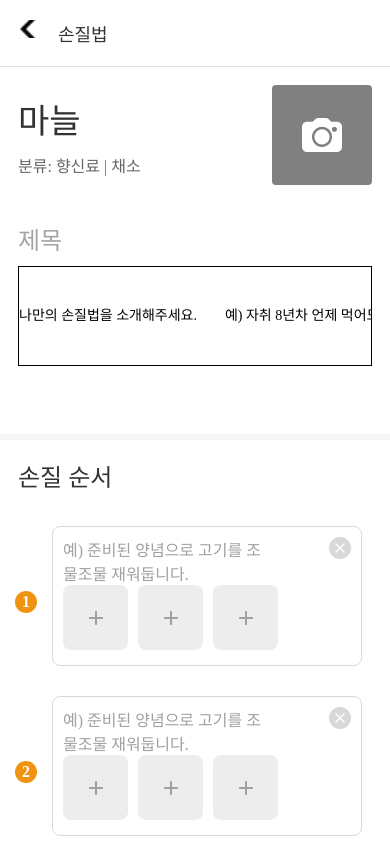
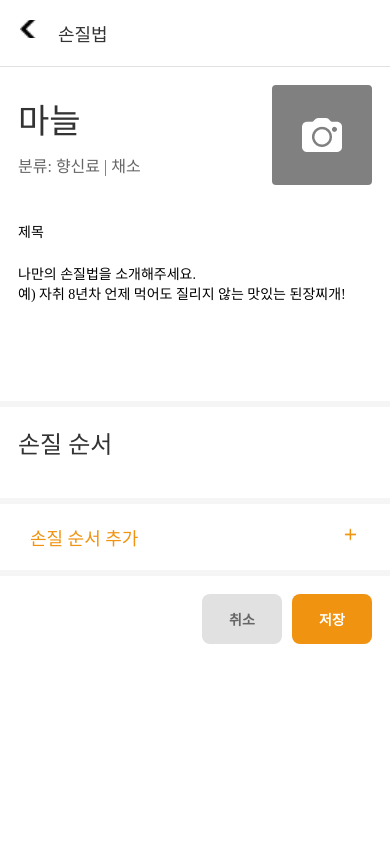
Before and after one commit to recipetalk/front-end, a React Native app: screen /PrepRegister in a window 390 px wide. Built offline with nearby package versions, Linux system fonts and the light colour scheme.

Commit message:
Feat: 손질법 redux 추가

```diff
--- a/package.json
+++ b/package.json
@@ -18,6 +18,7 @@
     "axios": "^1.3.4",
     "react": "18.2.0",
     "react-native": "0.71.1",
+    "react-native-draggable-flatlist": "^4.0.1",
     "react-native-dropdown-picker": "^5.4.4",
     "react-native-elements": "^3.4.3",
     "react-native-progress": "^5.0.0",
--- /dev/null
+++ b/src/components/organisms/Ingredients/PrepOrderItem.js
@@ -0,0 +1,150 @@
+import React, {useState} from 'react';
+import {View} from 'react-native';
+import {useDispatch} from 'react-redux';
+import styled from 'styled-components/native';
+import {deletePrep} from '../../../store/Ingredients/PrepSlice';
+
+const PrepOrderItem = props => {
+  const dispatch = useDispatch();
+  const [resText, setResText] = useState('');
+
+  const deletePreOrder = () => {
+    dispatch(deletePrep(props.item.id));
+  };
+
+  return (
+    <PrepOrderSection>
+      <PrepOrderNum>
+        <PrepOrderNumText>{props.index}</PrepOrderNumText>
+      </PrepOrderNum>
+      <PrepOrderInfo>
+        <PrepOrderHeader>
+          <PrepOrderContent>
+            <TitleInput
+              placeholder={'예) 준비된 양념으로 고기를 조물조물 재워둡니다.'}
+              multiline={true}
+              value={resText}
+              onChangeText={res => setResText(res)}
+            />
+          </PrepOrderContent>
+
+          <TouchContainer onPress={deletePreOrder}>
+            <PrepOrderCancel
+              source={require('../../../assets/images/Cancel.png')}
+            />
+          </TouchContainer>
+        </PrepOrderHeader>
+        <PrepOrderAddImage>
+          {[1, 2, 3].map(i => {
+            return (
+              <View key={i}>
+                <AddImageItem />
+                <AddImgView>
+                  <AddImg
+                    source={require('../../../assets/images/Add_g.png')}
+                  />
+                </AddImgView>
+              </View>
+            );
+          })}
+        </PrepOrderAddImage>
+      </PrepOrderInfo>
+    </PrepOrderSection>
+  );
+};
+
+const TitleInput = styled.TextInput`
+  width: 100%;
+  margin-bottom: 10px;
+  font-family: 'Pretendard Variable';
+`;
+
+const PrepOrderSection = styled.View`
+  display: flex;
+  flex-direction: row;
+  height: 140px;
+  margin: 15px;
+`;
+
+const PrepOrderNum = styled.View`
+  width: 22px;
+  height: 22px;
+  background-color: #f09311;
+  border-radius: 50px;
+  justify-content: center;
+  margin-right: 15px;
+  top: 65px;
+`;
+
+const PrepOrderNumText = styled.Text`
+  text-align: center;
+  font-style: normal;
+  font-weight: 700;
+  font-size: 16px;
+  font-family: 'Pretendard Variable';
+
+  color: #ffffff;
+`;
+
+const PrepOrderInfo = styled.View`
+  display: flex;
+  flex-direction: column;
+  width: 310px;
+  height: 100%;
+  border: 1px solid #d8d8d8;
+  border-radius: 8px;
+`;
+
+const PrepOrderHeader = styled.View`
+  display: flex;
+  flex-direction: row;
+  justify-content: space-between;
+  padding: 8px;
+`;
+
+const PrepOrderContent = styled.View`
+  width: 200px;
+  height: 50px;d
+`;
+
+const PrepOrderContentText = styled.Text`
+  font-style: normal;
+  font-weight: 500;
+  font-size: 16px;
+  font-family: 'Pretendard Variable';
+  color: #a0a0a0;
+`;
+
+const PrepOrderCancel = styled.Image`
+  width: 22px;
+  height: 22px;
+`;
+
+const PrepOrderAddImage = styled.View`
+  display: flex;
+  flex-direction: row;
+  background-color: white;
+  padding: 0 10px;
+  gap: 10px;
+`;
+
+const AddImageItem = styled.View`
+  width: 65px;
+  height: 65px;
+  background-color: #ededed;
+  border-radius: 8px;
+`;
+
+const AddImgView = styled.TouchableOpacity`
+  width: 65px;
+  height: 65px;
+  border-radius: 4px;
+  position: absolute;
+  justify-content: center;
+`;
+const AddImg = styled.Image`
+  margin: auto;
+`;
+
+const TouchContainer = styled.TouchableOpacity``;
+export default PrepOrderItem;
--- a/src/components/templates/Ingredients/PrepComponent.js
+++ b/src/components/templates/Ingredients/PrepComponent.js
@@ -20,7 +20,7 @@ const PrepComponent = () => {
           <TitleHighlightText>마늘</TitleHighlightText>
           <TitleText> 손질법</TitleText>
         </Header>
-        {[1, 2, 3, 4, 5].map((v, i) => {
+        {/* {[1, 2, 3, 4, 5].map((v, i) => {
           return (
             <TouchContainer
               key={i}
@@ -28,7 +28,7 @@ const PrepComponent = () => {
               <DList />
             </TouchContainer>
           );
-        })}
+        })} */}
       </ScrollViewContainer>
     </PrepComponentContainer>
   );
@@ -39,7 +39,7 @@ const PrepComponentContainer = styled.SafeAreaView``;
 const Header = styled.View`
   display: flex;
   flex-direction: row;
-  padding: 18px 0 0 18px;
+  padding: 18px 0 18px 18px;
   background-color: #ffffff;
 `;
 
--- a/src/components/templates/Ingredients/PrepRegisterComponent.js
+++ b/src/components/templates/Ingredients/PrepRegisterComponent.js
@@ -1,11 +1,34 @@
-import React from 'react';
-import {ScrollView, View} from 'react-native';
+import React, {useState} from 'react';
+import {ScrollView} from 'react-native';
+import {useDispatch, useSelector} from 'react-redux';
 import styled from 'styled-components/native';
+import {addEmptyPrep, addPrep} from '../../../store/Ingredients/PrepSlice';
 import Line from '../../atoms/Line';
 import IngredientsHeader from '../../organisms/Ingredients/IngredientsHeader';
 import IngredientsInfo from '../../organisms/Ingredients/IngredientsInfo';
+import PrepOrderItem from '../../organisms/Ingredients/PrepOrderItem';
 
 const PrepRegisterComponent = () => {
+  const dispatch = useDispatch();
+  const prepResult = useSelector(state => state.prep);
+  const [prepInfo, setPrepInfo] = useState({
+    title: '',
+    desc: '',
+  });
+
+  const addEmptyPrepOrder = () => {
+    dispatch(addEmptyPrep());
+  };
+
+  const addPrepOrder = () => {
+    dispatch(
+      addPrep({
+        titie: prepInfo.title,
+        desc: prepInfo.desc,
+      }),
+    );
+  };
+
   return (
     <>
       <IngredientsHeader title="손질법" isTitleOnly={true} />
@@ -13,58 +36,33 @@ const PrepRegisterComponent = () => {
         <IngredientsInfo isEdit={true} />
 
         <PrepIntro>
-          <Title>제목</Title>
+          <TitleInput
+            placeholder={'제목'}
+            multiline={true}
+            value={prepInfo.title}
+            onChangeText={res => setPrepInfo({...prepInfo, title: res})}
+          />
           <PrepInput
-            placeholder="나만의 손질법을 소개해주세요.
-        예) 자취 8년차 언제 먹어도 질리지 않는 맛있는 된장찌개!"
+            placeholder={`나만의 손질법을 소개해주세요.
+예) 자취 8년차 언제 먹어도 질리지 않는 맛있는 된장찌개!`}
+            multiline={true}
+            value={prepInfo.desc}
+            onChangeText={res => setPrepInfo({...prepInfo, desc: res})}
           />
         </PrepIntro>
         <Line />
 
         <PrepOrderContainer>
           <OrderTitle>손질 순서</OrderTitle>
-          {[1, 2, 3, 4].map(i => {
-            return (
-              <PrepOrderItem key={i}>
-                <PrepOrderNum>
-                  <PrepOrderNumText>{i}</PrepOrderNumText>
-                </PrepOrderNum>
-                <PrepOrderInfo>
-                  <PrepOrderHeader>
-                    <PrepOrderContent>
-                      <PrepOrderContentText>
-                        {'예) 준비된 양념으로 고기를 조물조물 재워둡니다.'}
-                      </PrepOrderContentText>
-                    </PrepOrderContent>
-
-                    <PrepOrderCancel
-                      source={require('../../../assets/images/Cancel.png')}
-                    />
-                  </PrepOrderHeader>
-                  <PrepOrderAddImage>
-                    {[1, 2, 3].map(i => {
-                      return (
-                        <View key={i}>
-                          <AddImageItem />
-                          <AddImgView>
-                            <AddImg
-                              source={require('../../../assets/images/Add_g.png')}
-                            />
-                          </AddImgView>
-                        </View>
-                      );
-                    })}
-                  </PrepOrderAddImage>
-                </PrepOrderInfo>
-              </PrepOrderItem>
-            );
+          {prepResult.map((item, index) => {
+            return <PrepOrderItem item={item} key={index} index={item.id} />;
           })}
         </PrepOrderContainer>
         <Line />
 
         <AddPrepOrder>
           <AddPrepOrderText>손질 순서 추가</AddPrepOrderText>
-          <TouchContainer>
+          <TouchContainer onPress={addEmptyPrepOrder}>
             <AddImage source={require('../../../assets/images/Add_o.png')} />
           </TouchContainer>
         </AddPrepOrder>
@@ -74,7 +72,7 @@ const PrepRegisterComponent = () => {
           <CancelBtn>
             <CancelText>취소</CancelText>
           </CancelBtn>
-          <SaveBtn>
+          <SaveBtn onPress={addPrepOrder}>
             <SaveText>저장</SaveText>
           </SaveBtn>
         </BtnContainer>
@@ -96,12 +94,16 @@ const Title = styled.Text`
   color: #a4a4a4;
   margin-bottom: 10px;
 `;
+const TitleInput = styled.TextInput`
+  width: 100%;
+  margin-bottom: 10px;
+  font-family: 'Pretendard Variable';
+`;
 
 const PrepInput = styled.TextInput`
   width: 100%;
   height: 100px;
-  border: 1px solid black;
-  margin-bottom: 50px;
+  margin-bottom: 20px;
   font-family: 'Pretendard Variable';
 `;
 
@@ -182,84 +184,4 @@ const SaveText = styled.Text`
   font-family: 'Pretendard Variable';
 `;
 
-const PrepOrderItem = styled.View`
-  display: flex;
-  flex-direction: row;
-  height: 140px;
-  margin: 15px;
-`;
-const PrepOrderNum = styled.View`
-  width: 22px;
-  height: 22px;
-  background-color: #f09311;
-  border-radius: 50px;
-  justify-content: center;
-  margin-right: 15px;
-  top: 65px;
-`;
-
-const PrepOrderNumText = styled.Text`
-  text-align: center;
-  font-style: normal;
-  font-weight: 700;
-  font-size: 16px;
-  font-family: 'Pretendard Variable';
-
-  color: #ffffff;
-`;
-const PrepOrderInfo = styled.View`
-  display: flex;
-  flex-direction: column;
-  width: 310px;
-  height: 100%;
-  border: 1px solid #d8d8d8;
-  border-radius: 8px;
-`;
-const PrepOrderHeader = styled.View`
-  display: flex;
-  flex-direction: row;
-  justify-content: space-between;
-  padding: 10px;
-`;
-const PrepOrderContent = styled.View`
-  width: 200px;
-  height: 38px;
-`;
-
-const PrepOrderContentText = styled.Text`
-  font-style: normal;
-  font-weight: 500;
-  font-size: 16px;
-  font-family: 'Pretendard Variable';
-  color: #a0a0a0;
-`;
-const PrepOrderCancel = styled.Image`
-  width: 22px;
-  height: 22px;
-`;
-const PrepOrderAddImage = styled.View`
-  display: flex;
-  flex-direction: row;
-  background-color: white;
-  padding: 0 10px;
-  gap: 10px;
-`;
-
-const AddImageItem = styled.View`
-  width: 65px;
-  height: 65px;
-  background-color: #ededed;
-  border-radius: 8px;
-`;
-
-const AddImgView = styled.TouchableOpacity`
-  width: 65px;
-  height: 65px;
-  border-radius: 4px;
-  position: absolute;
-  justify-content: center;
-`;
-const AddImg = styled.Image`
-  margin: auto;
-`;
 export default PrepRegisterComponent;
--- /dev/null
+++ b/src/store/Ingredients/PrepSlice.js
@@ -0,0 +1,41 @@
+import {createSlice} from '@reduxjs/toolkit';
+
+let nextId = 1;
+const PrepSlice = createSlice({
+  name: 'PrepSlice',
+  initialState: [],
+
+  reducers: {
+    addEmptyPrep: previousState => {
+      return [
+        ...previousState,
+        {
+          id: nextId++,
+          title: '',
+          desc: '',
+          descImg: '',
+        },
+      ];
+    },
+
+    addPrep: (previousState, action) => {
+      return previousState.map(item =>
+        item.id === action.payload.id
+          ? {
+              id: action.payload.id,
+              title: action.payload.title,
+              desc: action.payload.desc,
+              descImg: '',
+            }
+          : item,
+      );
+    },
+
+    deletePrep: (previousState, action) => {
+      return previousState.filter(item => item.id !== action.payload);
+    },
+  },
+});
+
+export const {addEmptyPrep, addPrep, deletePrep} = PrepSlice.actions;
+export default PrepSlice.reducer;
--- a/src/store/config.js
+++ b/src/store/config.js
@@ -4,6 +4,7 @@ import FirstFilterIsClickedReducer from './RecipeHome/FirstFilterClicked';
 import SecondFilterIsClickedReducer from './RecipeHome/SecondFilterClicked';
 import ClickedToRecipeDetail from './RecipeHome/ClickedToRecipeDetail';
 import IngredientsSlice from './Ingredients/IngredientsSlice';
+import PrepSlice from './Ingredients/PrepSlice';
 
 export const store = configureStore({
   reducer: {
@@ -11,6 +12,7 @@ export const store = configureStore({
     secondFilterClicked: SecondFilterIsClickedReducer,
     clickedToBoardDetail: ClickedToRecipeDetail,
     ingredients: IngredientsSlice,
+    prep: PrepSlice,
   },
   enhancers: [reactotron.createEnhancer()], //
 });
```
Also changed, not shown: 1 other file (tests, documents, lock files or other folders).
